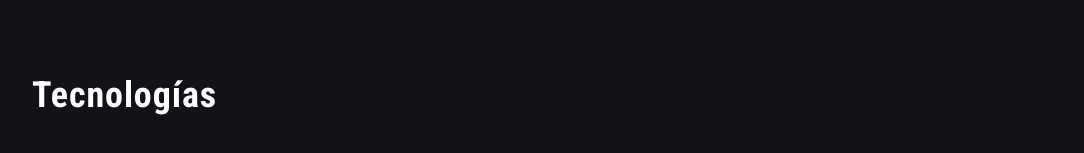
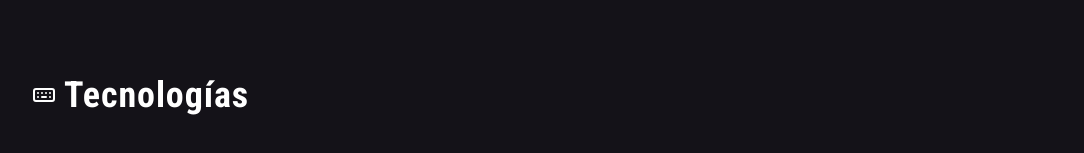
Before and after one commit to rgonza14/rgonza14.github.io, an Astro site: page / in a window 1280 px wide. Shown: the part 1096-1249 px from the top of the page, without its empty margins (96-1180 px from the left). Built offline with nearby package versions, Linux system fonts and the light colour scheme; Astro itself is replaced by a stand-in of ours.

Commit message:
add: section technologies

```diff
--- a/src/pages/index.astro
+++ b/src/pages/index.astro
@@ -4,6 +4,7 @@ import Layout from '../layouts/Layout.astro';
 import Projects from '../components/projects/Projects.astro';
 import Section from '../components/Section.astro';
 import CodeIcon from '../components/icons/CodeIcon.astro';
+import KeyboardIcon from '../components/icons/KeyboardIcon.astro';
 import Hero from '../components/Hero.astro';
 ---
 
@@ -20,7 +21,10 @@ import Hero from '../components/Hero.astro';
             <Projects />
         </Section>
         <Section>
-            <h2 class='flex items-center gap-2 text-4xl'>Tecnologías</h2>
+            <h2 class='flex items-center gap-2 text-4xl'>
+                <KeyboardIcon class='size-9' />
+                Tecnologías
+            </h2>
         </Section>
     </main>
 </Layout>
```
Also changed, not shown: src/components/icons/KeyboardIcon.astro (renamed from src/components/icons/Keyboard.astro), src/components/technologies/Technologies.astro (added).
